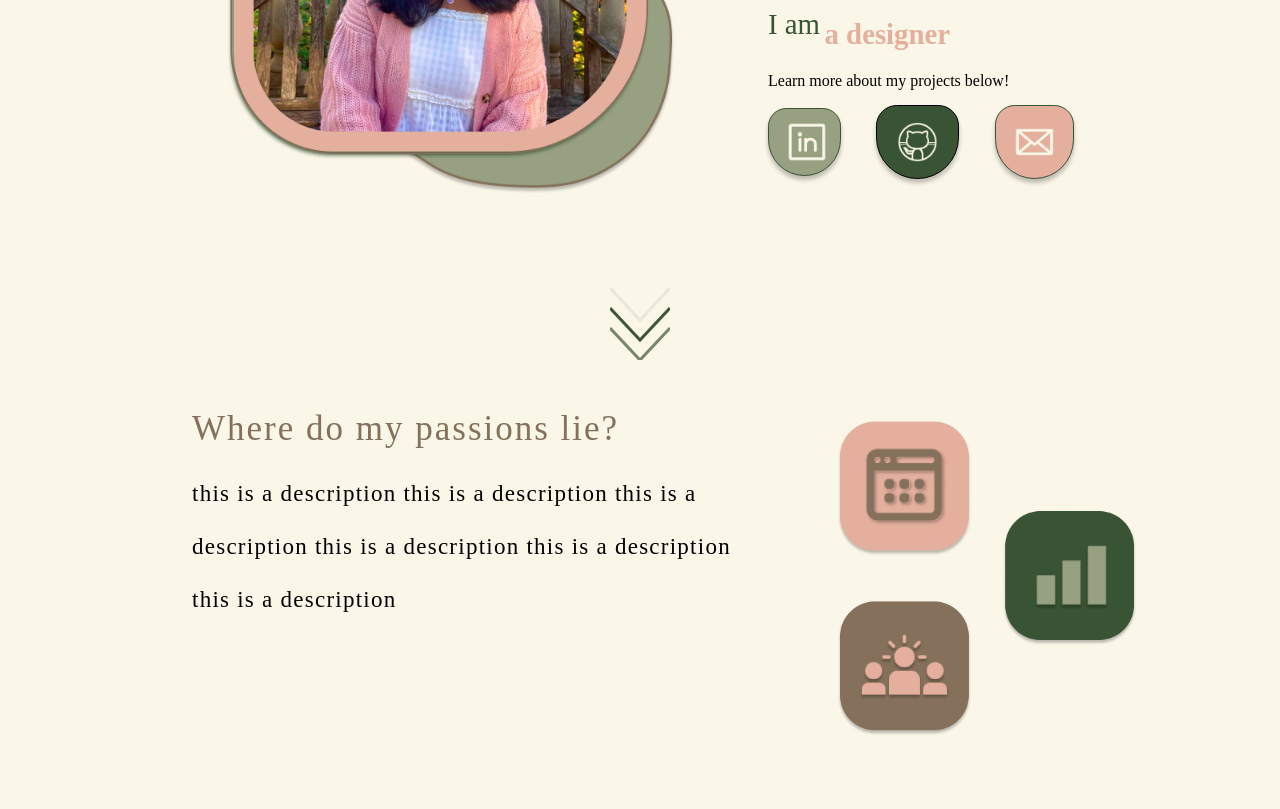
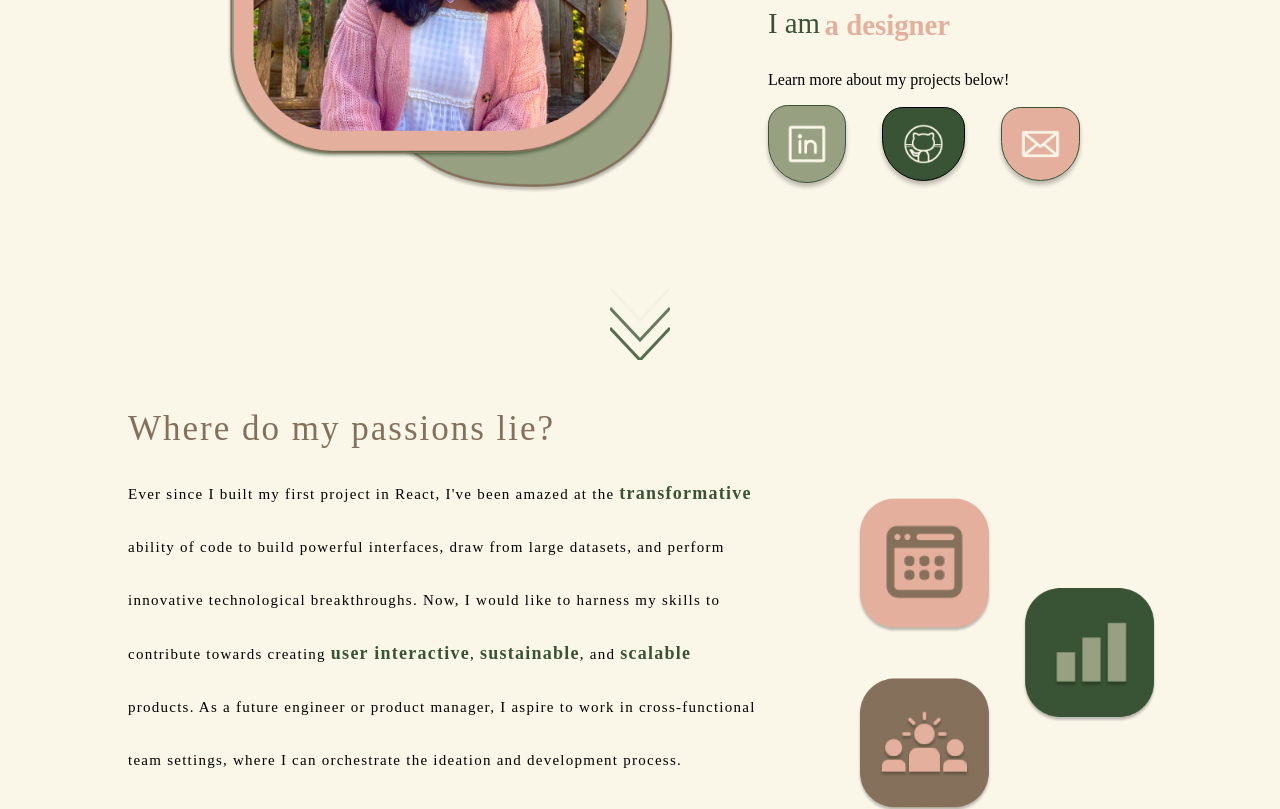
Before and after one commit to husnajakeer/personal-portfolio, a React (Create React App) app: page / in a window 1280 px wide. Shown: the part 420-1229 px from the top of the page. Built offline with nearby package versions, Linux system fonts and the light colour scheme; a web font is replaced by a local one.

Commit message:
add interests description

```diff
--- a/src/sections/about.js
+++ b/src/sections/about.js
@@ -12,7 +12,7 @@ function About() {
                     <div class="intro">Nice to meet you! I'm</div>
                     <div class="name">HUSNA</div>
                     <div class="name">JAKEER,</div>
-                    <div class="description">a Computer Science major at the Georgia Institute of Technology with interests in <b>Software Engineering</b> and <b>Product Management</b></div>
+                    <div class="description">a Computer Science major at the Georgia Institute of Technology with interests in <b>Software Engineering</b>, <b>Product Management</b>, and <b>Product Design</b>.</div>
                     <div class="loader-sentence">I am
                         <div class="words">
                             <span class="word">a builder</span>
--- a/src/sections/contact.js
+++ b/src/sections/contact.js
@@ -7,7 +7,7 @@ function Contact() {
         <div class="title">CONTACT INFO</div>
         <div class="contact-description">
             <div class="contact-text">
-                Want to  have a coffee chat or discuss potential opportunities? contact me via linkedin or email!
+                Want to have a coffee chat or discuss potential opportunities? contact me via linkedin or email!
             </div>
         </div>
         <div class="contact-card">
--- a/src/sections/interests.js
+++ b/src/sections/interests.js
@@ -6,7 +6,9 @@ function Interests() {
         <div className="interest-container">
             <div class="interest-left">
                 <div class="interest-title">Where do my passions lie?</div>
-                <div class="interest-description">this is a description this is a description this is a description this is a description this is a description this is a description </div>
+                <div class="interest-description">
+                  Ever since I built my first project in React, I've been amazed at the <b>transformative</b> ability of code to build powerful interfaces, draw from large datasets, and perform innovative technological breakthroughs. Now, I would like to harness my skills to contribute towards creating <b>user interactive</b>, <b>sustainable</b>, and <b>scalable</b> products. As a future engineer or product manager, I aspire to work in cross-functional team settings, where I can orchestrate the ideation and development process.
+                </div>
             </div>
             <div class="interest-right">
                 <img class="interest-pic" src={InterestIcons}></img>
--- a/src/styles/contact-card.css
+++ b/src/styles/contact-card.css
@@ -5,48 +5,47 @@
     margin-top: 3%;
 }
 
-.linkedin {
+.linkedin, .github, .email {
     border-radius: 60px 60px 120px 120px;
     border: 1px solid var(--forest-green, #395434);
+    box-shadow: 0px 4px 4px 0px rgba(0, 0, 0, 0.25);
+    padding: 10px;
+    transform: scale(1); /* Default scale */
+    transition: transform 0.1s ease-in-out, box-shadow 0.1s ease-in-out; /* Abrupt transition */
+    transform-origin: center; /* Press from the center */
+}
+
+.linkedin {
     background: var(--mint-green, #97A182);
-    box-shadow: 0px 4px 4px 0px rgba(0, 0, 0, 0.25);
-    padding: 5px 5px 5px 10px;
-    zoom: normal;
 }
 
 .linkedin:hover {
-    zoom: 85%;
+    transform: scale(0.9); /* Shrinks abruptly on hover */
+    box-shadow: 0px 2px 2px 0px rgba(0, 0, 0, 0.2); /* Simulates depth change */
 }
 
 .github {
-    border-radius: 60px 60px 120px 120px;
     border: 1px solid #000;
     background: var(--forest-green, #395434);
-    box-shadow: 0px 4px 4px 0px rgba(0, 0, 0, 0.25);
-    display: flex;
-    padding: 10px 10px 10px 10px;
-    zoom: normal;
 }
 
 .github:hover {
-    zoom: 85%;
+    transform: scale(0.9); /* Shrinks abruptly on hover */
+    box-shadow: 0px 2px 2px 0px rgba(0, 0, 0, 0.2); /* Simulates depth change */
 }
 
 .email {
-    border-radius: 60px 60px 120px 120px;
-    border: 1px solid var(--forest-green, #395434);
     background: var(--pastel-pink, #E4AF9D);
-    box-shadow: 0px 4px 4px 0px rgba(0, 0, 0, 0.25);
-    display: flex;
-    padding: 10px 10px 10px 10px;
-    zoom: normal;
 }
 
 .email:hover {
-    zoom: 85%;
+    transform: scale(0.9); /* Shrinks abruptly on hover */
+    box-shadow: 0px 2px 2px 0px rgba(0, 0, 0, 0.2); /* Simulates depth change */
 }
 
 .icon {
-    transform: scale(0.8);
+    transform: scale(0.8); /* Adjust the icon size */
+    display: flex;
+    justify-content: center;
     align-items: center;
 }
--- a/src/styles/interests.css
+++ b/src/styles/interests.css
@@ -9,13 +9,14 @@
 }
 
 .interest-left {
-    width: 50%;
-    margin-left: 15%;
+    width: 60%;
+    margin-left: 10%;
     margin-top: 6%;
 }
 
 .interest-right {
     width: 50%;
+    margin-top: 6%;
 }
 
 .interest-title {
@@ -32,10 +33,16 @@
 .interest-description {
     color: #000;
     font-family: "Short Stack";
-    font-size: 23px;
+    font-size: 15px;
     font-style: normal;
     font-weight: 400;
     line-height: 53px; /* 212% */
     letter-spacing: 1.25px;
     text-align: left    ;
 }
+
+b {
+    color: #395434;
+    font-weight: bolder;
+    font-size: 18px;
+}
--- a/src/styles/skills.css
+++ b/src/styles/skills.css
@@ -9,7 +9,7 @@
     font-weight: 400;
     line-height: 50px; /* 104.167% */
     letter-spacing: 7.2px;
-    margin-top: 5%;
+    margin-top: 8%;
     margin-bottom: 2%;
 }
 
--- a/src/styles/timeline.css
+++ b/src/styles/timeline.css
@@ -9,7 +9,6 @@
     font-weight: 400;
     line-height: 50px; /* 104.167% */
     letter-spacing: 7.2px;
-    margin-top: 8%;
     margin-bottom: 2%;
 }
 
```
Also changed, not shown: src/components/topButton.js (added), src/images/interests.png, src/styles/topButton.css (added).
